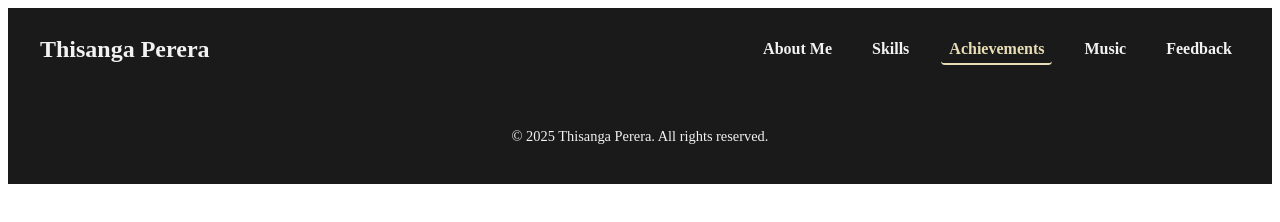
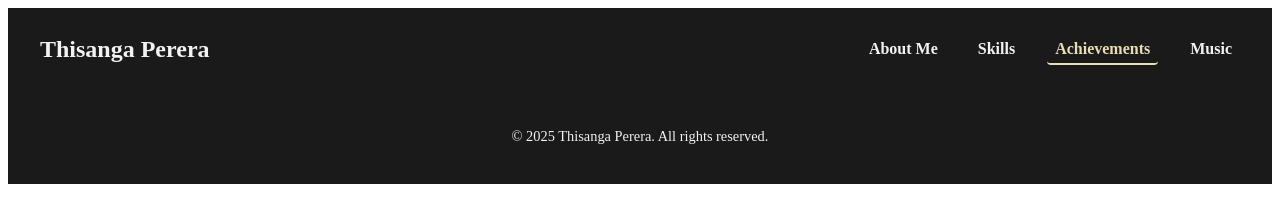
Before and after one commit to ThisangaD/My-info, a plain HTML site: page achievements.html in a window 1280 px wide. Drawn offline with Linux system fonts and the light colour scheme.

Commit message:
Fix HTML formatting and remove unnecessary lines

```diff
--- a/achievements.html
+++ b/achievements.html
@@ -24,9 +24,6 @@
                 </li>
                 <li>
                     <a href="music.html">Music</a>
-                </li>
-                <li>
-                    <a href="feedback.html">Feedback</a>
                 </li>
             </ul>
         </nav>
```
